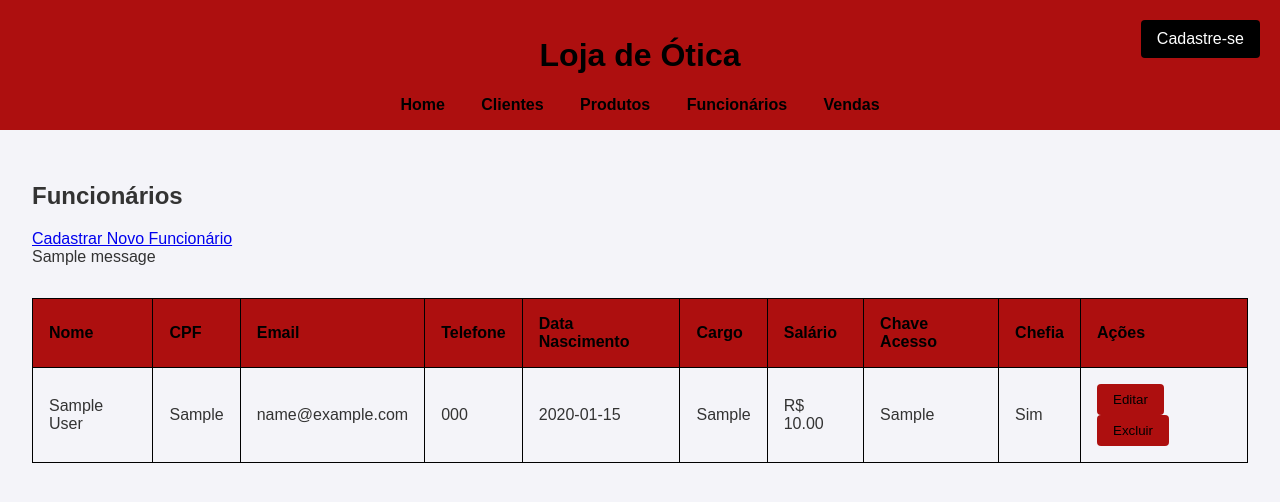
After one commit to RollDack/Proj-otica_SAT, a Flask app: page /employee/ in a window 1280 px wide. The commit adds this page. Shown: the top 502 px of the page. Run offline with Flask 3, Linux system fonts and the light colour scheme; tables that the repository leaves empty hold one stand-in row (values such as "Sample post"); one stand-in notice (Sample message) is shown.

Commit message:
Implementação da funcionalidade de cadastro de funcionários

```diff
--- a/app/__init__.py
+++ b/app/__init__.py
@@ -15,10 +15,12 @@ def create_app():
     from app.routes.customer import customers_bp
     from app.routes.products import products_bp
     from app.routes.sales import sales_bp
+    from app.routes.employees import employee_bp
 
     app.register_blueprint(home_bp)
     app.register_blueprint(customers_bp, url_prefix='/customers')
     app.register_blueprint(products_bp, url_prefix='/products')
     app.register_blueprint(sales_bp, url_prefix='/sales')
+    app.register_blueprint(employee_bp, url_prefix='/employee')
 
     return app
--- /dev/null
+++ b/app/routes/employees.py
@@ -0,0 +1,89 @@
+from flask import Blueprint, render_template, request, redirect, url_for, flash
+from werkzeug.security import generate_password_hash
+from sqlalchemy import or_
+from app import db
+from app.models import Employee
+
+employee_bp = Blueprint('employee', __name__)
+
+@employee_bp.route('/')
+def list_employees():
+    employees = Employee.query.all()
+    return render_template('employees.html', employees=employees)
+
+@employee_bp.route('/register_employee', methods=['GET', 'POST'])
+def register_employee():
+    if request.method == 'POST':
+        name = request.form['name']
+        cpf = request.form['cpf']
+        email = request.form['email']
+        password = request.form['password']
+        phone = request.form['phone']
+        birthdate = request.form['birthdate']
+        position = request.form['position']
+        salary = float(request.form['salary'])
+        access_key = request.form['access_key']
+
+        existing = Employee.query.filter(or_(Employee.cpf == cpf, Employee.access_key == access_key)).first()
+        if existing:
+            flash('CPF ou chave de acesso já cadastrados.', 'danger')
+            return redirect(url_for('employee.register_employee'))
+
+        try:
+            new_employee = Employee(
+                name=name,
+                cpf=cpf,
+                email=email,
+                password=generate_password_hash(password),
+                phone=phone,
+                birthdate=birthdate,
+                position=position,
+                salary=salary,
+                access_key=access_key
+            )
+            db.session.add(new_employee)
+            db.session.commit()
+            flash('Funcionário cadastrado com sucesso!', 'success')
+            return redirect(url_for('employee.list_employees'))
+        except Exception as e:
+            db.session.rollback()
+            flash(f'Erro ao cadastrar funcionário: {str(e)}', 'danger')
+            return redirect(url_for('employee.register_employee'))
+
+    return render_template('register_employee.html')
+
+@employee_bp.route('/delete_employee/<int:employee_id>', methods=['POST'])
+def delete_employee(employee_id):
+    employee = Employee.query.get_or_404(employee_id)
+    try:
+        db.session.delete(employee)
+        db.session.commit()
+        flash('Funcionário excluído com sucesso.', 'success')
+    except Exception as e:
+        db.session.rollback()
+        flash(f'Erro ao excluir funcionário: {str(e)}', 'danger')
+    return redirect(url_for('employee.list_employees'))
+
+@employee_bp.route('/edit_employee/<int:employee_id>', methods=['POST'])
+def edit_employee(employee_id):
+    employee = Employee.query.get_or_404(employee_id)
+
+    if request.method == 'POST':
+        try:
+            employee.name = request.form['name']
+            employee.cpf = request.form['cpf']
+            employee.email = request.form['email']
+            employee.phone = request.form['phone']
+            employee.birthdate = request.form['birthdate']
+            employee.position = request.form['position']
+            employee.salary = float(request.form['salary'])
+            employee.access_key = request.form['access_key']
+            db.session.commit()
+            flash('Funcionário atualizado com sucesso.', 'success')
+            return redirect(url_for('employee.list_employees'))
+        except Exception as e:
+            db.session.rollback()
+            flash(f'Erro ao atualizar funcionário: {str(e)}', 'danger')
+            return redirect(url_for('employee.edit_employee', employee_id=employee_id))
+
+    return render_template('edit_employee.html', employee=employee)
--- a/app/static/css/styles.css
+++ b/app/static/css/styles.css
@@ -8,8 +8,8 @@ body {
 }
 
 header {
-    background-color: #007bff;
-    color: white;
+    background-color: #ad0f0f;
+    color: rgb(0, 0, 0);
     padding: 1rem;
     text-align: center;
 }
@@ -20,7 +20,7 @@ nav {
 
 nav a {
     margin: 0 1rem;
-    color: white;
+    color: rgb(0, 0, 0);
     text-decoration: none;
     font-weight: bold;
 }
@@ -40,7 +40,7 @@ table {
 }
 
 table, th, td {
-    border: 1px solid #ddd;
+    border: 1px solid #000000;
 }
 
 th, td {
@@ -49,13 +49,13 @@ th, td {
 }
 
 th {
-    background-color: #007bff;
-    color: white;
+    background-color: #ad0f0f;
+    color: rgb(0, 0, 0);
 }
 
 button {
-    background-color: #007bff;
-    color: white;
+    background-color: #ad0f0f;
+    color: rgb(0, 0, 0);
     padding: 0.5rem 1rem;
     border: none;
     border-radius: 4px;
@@ -63,7 +63,7 @@ button {
 }
 
 button:hover {
-    background-color: #0056b3;
+    background-color: #ff0000;
 }
 
 .flash-messages {
@@ -85,8 +85,8 @@ button:hover {
     position: absolute;
     top: 20px;
     right: 20px;
-    background: #28a745;
-    color: white;
+    background: #000000;
+    color: rgb(255, 255, 255);
     padding: 10px 16px;
     text-decoration: none;
     border-radius: 4px;
--- a/app/templates/base.html
+++ b/app/templates/base.html
@@ -13,6 +13,7 @@
             <a href="/">Home</a>
             <a href="/customers">Clientes</a>
             <a href="/products">Produtos</a>
+            <a href="/employee">Funcionários</a>
             <a href="/sales">Vendas</a>
         </nav>
     </header>
--- /dev/null
+++ b/app/templates/employees.html
@@ -0,0 +1,114 @@
+{% extends "base.html" %}
+{% block content %}
+
+<a href="{{ url_for('customers.register_customer') }}" class="add-button">Cadastre-se</a>
+<div class="container mt-4">
+  <div class="d-flex justify-content-between align-items-center mb-3">
+    <h2>Funcionários</h2>
+    <a href="{{ url_for('employee.register_employee') }}" class="btn btn-primary">Cadastrar Novo Funcionário</a>
+  </div>
+
+  {% with messages = get_flashed_messages(with_categories=true) %}
+    {% if messages %}
+      {% for category, message in messages %}
+        <div class="alert alert-{{ category }}">{{ message }}</div>
+      {% endfor %}
+    {% endif %}
+  {% endwith %}
+
+  <table class="table table-bordered table-striped">
+    <thead class="table-dark">
+      <tr>
+        <th>Nome</th>
+        <th>CPF</th>
+        <th>Email</th>
+        <th>Telefone</th>
+        <th>Data Nascimento</th>
+        <th>Cargo</th>
+        <th>Salário</th>
+        <th>Chave Acesso</th>
+        <th>Chefia</th>
+        <th>Ações</th>
+      </tr>
+    </thead>
+    <tbody>
+      {% for e in employees %}
+      <tr>
+        <td>{{ e.name }}</td>
+        <td>{{ e.cpf }}</td>
+        <td>{{ e.email }}</td>
+        <td>{{ e.phone }}</td>
+        <td>{{ e.birthdate.strftime('%Y-%m-%d') }}</td>
+        <td>{{ e.position }}</td>
+        <td>R$ {{ '%.2f'|format(e.salary) }}</td>
+        <td>{{ e.access_key }}</td>
+        <td>{{ 'Sim' if e.boss_position else 'Não' }}</td>
+        <td>
+          <button class="btn btn-sm btn-warning" onclick="editEmployee('{{ e.id }}', '{{ e.name }}', '{{ e.cpf }}', '{{ e.email }}', '{{ e.phone }}', '{{ e.birthdate }}', '{{ e.position }}', '{{ e.salary }}', '{{ e.access_key }}')">Editar</button>
+          <form action="{{ url_for('employee.delete_employee', employee_id=e.id) }}" method="POST" style="display:inline;">
+            <button type="submit" class="btn btn-sm btn-danger" onclick="return confirm('Tem certeza que deseja excluir este funcionário?');">Excluir</button>
+          </form>
+        </td>
+      </tr>
+      {% endfor %}
+    </tbody>
+  </table>
+
+  <div id="editEmployeeFormContainer" style="display: none; margin-top: 20px; padding: 20px; border: 1px solid #ccc; border-radius: 8px; max-width: 600px; background-color: #f9f9f9;">
+    <h3>Editar Funcionário</h3>
+    <form id="editEmployeeForm" method="POST">
+      <input type="hidden" name="id" id="edit-id">
+      <div class="mb-2">
+        <label for="edit-name">Nome:</label>
+        <input type="text" name="name" id="edit-name" class="form-control">
+      </div>
+      <div class="mb-2">
+        <label for="edit-cpf">CPF:</label>
+        <input type="text" name="cpf" id="edit-cpf" class="form-control">
+      </div>
+      <div class="mb-2">
+        <label for="edit-email">Email:</label>
+        <input type="email" name="email" id="edit-email" class="form-control">
+      </div>
+      <div class="mb-2">
+        <label for="edit-phone">Telefone:</label>
+        <input type="text" name="phone" id="edit-phone" class="form-control">
+      </div>
+      <div class="mb-2">
+        <label for="edit-birthdate">Data de Nascimento:</label>
+        <input type="date" name="birthdate" id="edit-birthdate" class="form-control">
+      </div>
+      <div class="mb-2">
+        <label for="edit-position">Cargo:</label>
+        <input type="text" name="position" id="edit-position" class="form-control">
+      </div>
+      <div class="mb-2">
+        <label for="edit-salary">Salário:</label>
+        <input type="number" step="0.01" name="salary" id="edit-salary" class="form-control">
+      </div>
+      <div class="mb-2">
+        <label for="edit-access-key">Chave de Acesso:</label>
+        <input type="text" name="access_key" id="edit-access-key" class="form-control">
+      </div>
+      <button type="submit" class="btn btn-success mt-2">Atualizar</button>
+    </form>
+  </div>
+</div>
+
+<script>
+  function editEmployee(id, name, cpf, email, phone, birthdate, position, salary, access_key) {
+    document.getElementById("edit-id").value = id;
+    document.getElementById("edit-name").value = name;
+    document.getElementById("edit-cpf").value = cpf;
+    document.getElementById("edit-email").value = email;
+    document.getElementById("edit-phone").value = phone;
+    document.getElementById("edit-birthdate").value = birthdate;
+    document.getElementById("edit-position").value = position;
+    document.getElementById("edit-salary").value = salary;
+    document.getElementById("edit-access-key").value = access_key;
+
+    document.getElementById("editEmployeeForm").action = `/employee/edit_employee/${id}`;
+    document.getElementById("editEmployeeFormContainer").style.display = "block";
+  }
+</script>
+{% endblock %}
```
Also changed, not shown: app/models.py (+25 -0 lines), app/static/js/employees.js (added, +59 -0 lines), app/templates/register_customer.html (+7 -2 lines), app/templates/register_employee.html (added, +63 -0 lines), migrations/versions/2aeabaac83bf_.py (added, +34 -0 lines), migrations/versions/e767e8e583a3_.py (added, +38 -0 lines), migrations/versions/fcd9e8e0dbdb_.py (added, +44 -0 lines).
